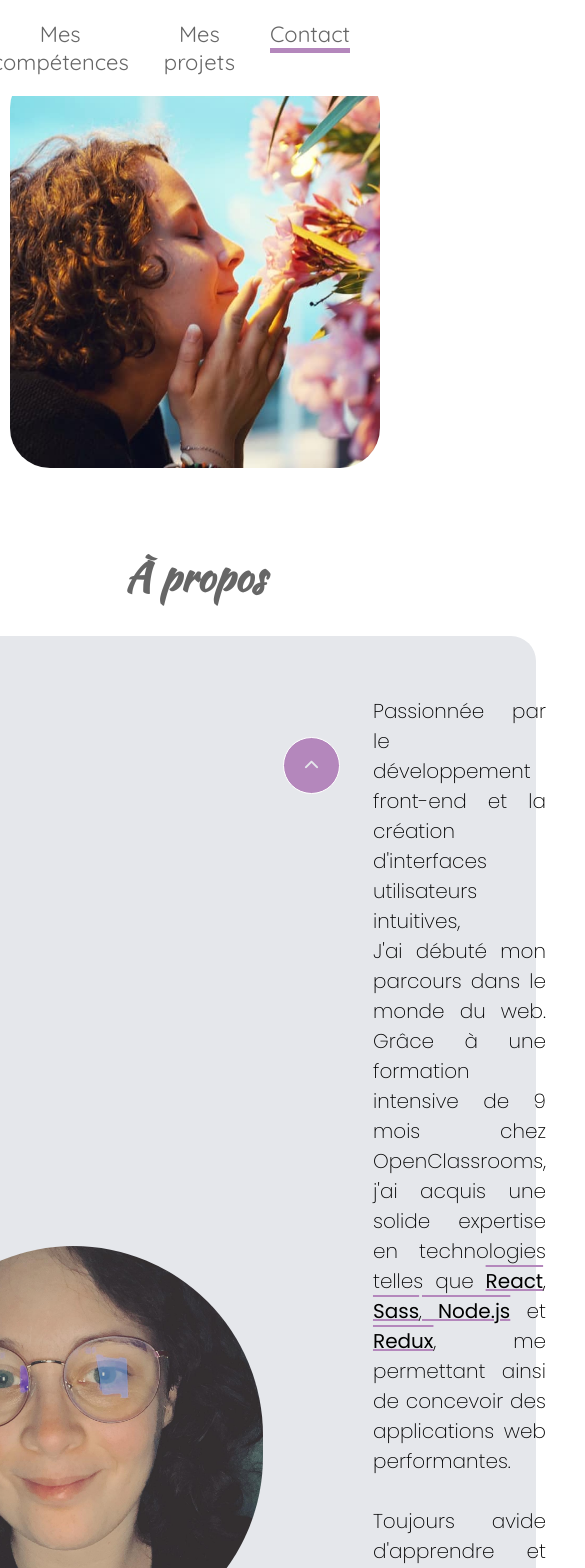
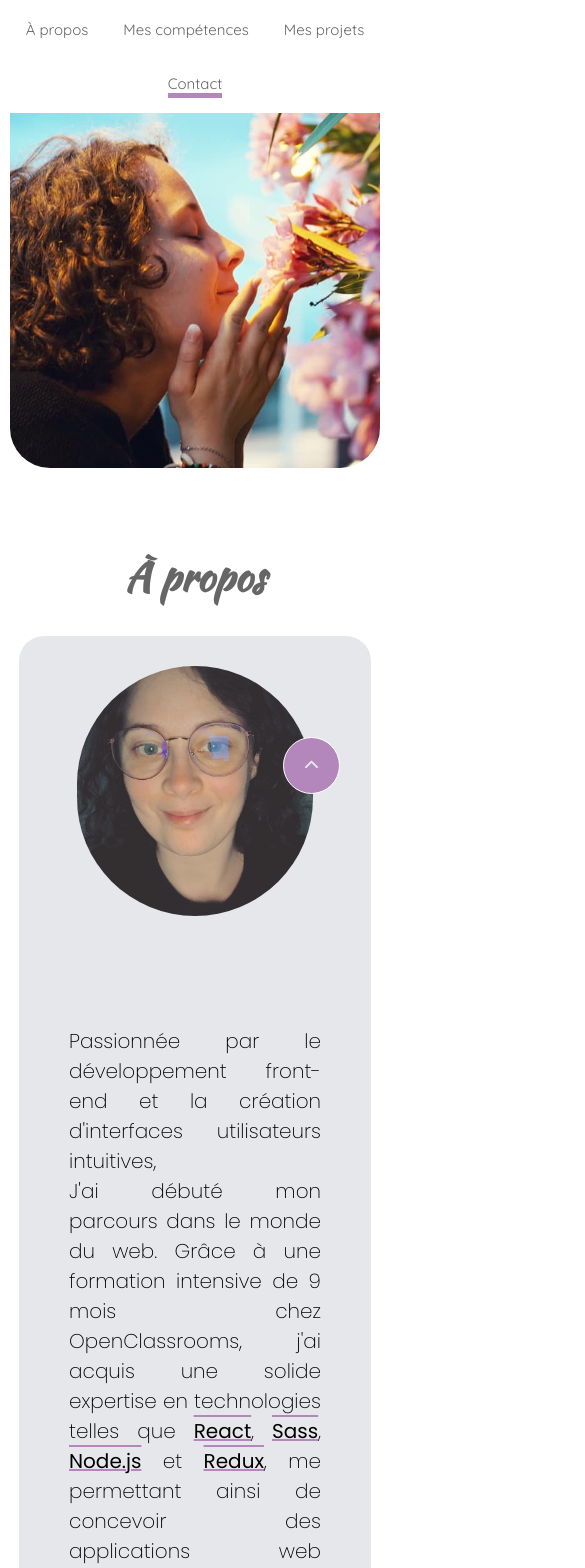
Before and after one commit to MalletCamille/Portfolio, a React (Vite) app: page / in a window 390 px wide. Shown: the top 1568 px of the page, 585 px wide, since content can reach past the window. Built offline with nearby package versions, Linux system fonts and the light colour scheme.

Commit message:
Responsive : wip

```diff
--- a/src/components/About/About.css
+++ b/src/components/About/About.css
@@ -45,3 +45,34 @@
     padding-bottom: 30px;
     width: 80%;
 }
+
+/* Medium devices (tablets, less/equal than 1024px) */
+@media screen and (max-width: 1024px) {
+    .content_about_section {
+        display: flex;
+        flex-direction: column;
+        width: 80%;
+    }
+    .imgProfile {
+        height: 400px;
+        width : auto;
+        border-radius: 600px;
+        margin-left: 0px;
+    }
+}
+
+/******************** Media queries ********************/
+/* Small devices (phones, less than 768px) */
+@media (max-width: 768px) {
+    .content_about_section {
+        display: flex;
+        flex-direction: column;
+        width: 80%;
+    }
+    .imgProfile {
+        height: 250px;
+        width : auto;
+        border-radius: 500px;
+        margin-left: 0px;
+    }
+}
--- a/src/components/Banner/Banner.css
+++ b/src/components/Banner/Banner.css
@@ -1,4 +1,11 @@
-.imgBanner{
+.content_banner {
+    display: flex;
+    flex-direction: column;
+    align-items: center;
+    width: 100%;
+}
+
+.img_banner{
     margin-top: 68px;
     height:400px;
     object-fit: cover;
--- a/src/components/Banner/Banner.jsx
+++ b/src/components/Banner/Banner.jsx
@@ -3,7 +3,10 @@ import imgBanner from '/assets/images/banner.jpg'
 
 function Banner() {
     return (
-       <img className='imgBanner' src={imgBanner} ></img>
+      <div className='content_banner'>
+         <img className='img_banner' src={imgBanner} ></img>
+      </div>
+
     )
   }
 
--- a/src/components/Contact/Contact.css
+++ b/src/components/Contact/Contact.css
@@ -14,6 +14,7 @@
     display: flex;
     flex-direction: column;
     align-items: center;
+    width: 100%;
 }
 
 .content_informations {
@@ -26,19 +27,19 @@
 
 .title_informations {
     font-family: 'poppins';
-    font-size: 20px;
+    font-size: 1.3rem;
     color: #333;
 }
 
 .informations {
     font-family: 'poppins';
-    font-size: 20px;
+    font-size: 1.3rem;
     color:  #B487BC;
 }
 
 .informations_special {
     font-family: 'poppins';
-    font-size: 20px;
+    font-size: 1.3rem;
     font-weight: bold;
     color: #B487BC;
 }
@@ -60,4 +61,27 @@
     margin-bottom: 100px;
     box-shadow: 7px 7px 5px rgba(0,0,0,0.25);
     text-align: left;
+    width: 18%;
+    min-width: fit-content;
 }
+
+
+/******************** Media queries ********************/
+/* Small devices (phones, less than 768px) */
+@media (max-width: 768px) {
+    .content_contact_section {
+        width: 60%;
+        min-width: auto;
+        text-overflow : '...';
+        text-overflow : ellipsis;
+        text-overflow : ellipsis '.';
+        white-space: nowrap;
+        overflow: hidden;
+    }
+    .content_informations {
+        gap: 25px;
+    }
+    .icon {
+        display: none;
+    }
+}
--- a/src/components/Header/Header.css
+++ b/src/components/Header/Header.css
@@ -19,7 +19,7 @@
     padding-top: 20px;
     padding-bottom: 20px;
     font-family: 'quicksand', sans-serif;
-    font-size: 22px;
+    font-size: 1.375rem;
 }
 
 .navigation__list a {
@@ -30,3 +30,26 @@
 .active {
    border-bottom: solid 5px #B487BC;
 }
+
+/* Medium devices (tablets, less/equal than 1024px) */
+@media screen and (max-width: 1024px) {
+    .navigation__list {
+        font-size: 18px;
+        flex-wrap: wrap;
+        padding-right: 0;
+        display: flex;
+        justify-content: center;
+    }
+}
+
+/******************** Media queries ********************/
+/* Small devices (phones, less than 768px) */
+@media (max-width: 768px) {
+    .navigation__list {
+        font-size: 15px;
+        flex-wrap: wrap;
+        display: flex;
+        justify-content: center;
+        padding-right: 0;
+    }
+}
--- a/src/components/ProjectCard/ProjectCard.css
+++ b/src/components/ProjectCard/ProjectCard.css
@@ -79,5 +79,22 @@
     gap: 60px;
     margin-bottom: 30px;
     width: 100%;
+}
 
+/******************** Media queries ********************/
+/* Small devices (phones, less than 768px) */
+@media (max-width: 768px) {
+    .content_projects_section {
+        display: flex;
+        flex-direction: column;
+        align-items: center;
+        margin-top: 30px;
+        display: flex;
+        gap: 60px;
+        margin-bottom: 30px;
+        width: 100%;
+    }
+    .project_card {
+        width: 60%;
+    }
 }
--- a/src/components/Skills/Skill.css
+++ b/src/components/Skills/Skill.css
@@ -31,6 +31,7 @@
     display: flex;
     flex-direction: row;
     justify-content: center;
+    flex-wrap: wrap;
     gap: 60px;
     width: 100%;
 
```
